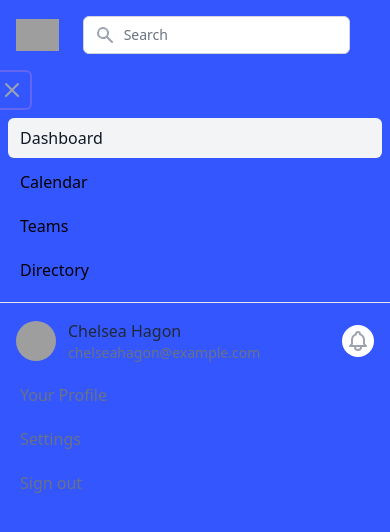
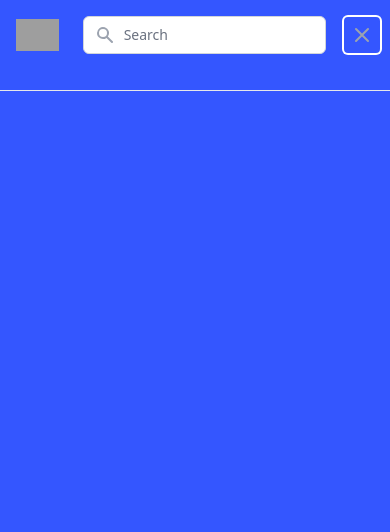
Before and after one commit to ThienAn1010/Capstone-Project, a Next.js app in the folder frontend/: page / in a window 390 px wide. Both pictures are taken after a click on the button "Open menu". Shown: the top 532 px of the page. Built offline with nearby package versions, Linux system fonts and the light colour scheme; grey boxes are pictures that could not be loaded.

Commit message:
work on mobile nav

```diff
--- a/frontend/components/navbar/NavBarNoLog.tsx
+++ b/frontend/components/navbar/NavBarNoLog.tsx
@@ -1,27 +1,9 @@
 import { Fragment } from "react"
 import { Popover } from "@headlessui/react"
-import { BellIcon, MenuIcon, XIcon } from "@heroicons/react/outline"
+import { MenuIcon, XIcon } from "@heroicons/react/outline"
 import SearchBar from "./SearchBar"
 import { Menu, Transition } from "@headlessui/react"
 import { ChevronDownIcon } from "@heroicons/react/solid"
-
-const user = {
-  name: "Chelsea Hagon",
-  email: "chelseahagon@example.com",
-  imageUrl:
-    "https://images.unsplash.com/photo-1550525811-e5869dd03032?ixlib=rb-1.2.1&ixid=eyJhcHBfaWQiOjEyMDd9&auto=format&fit=facearea&facepad=2&w=256&h=256&q=80",
-}
-const navigation = [
-  { name: "Dashboard", href: "#", current: true },
-  { name: "Calendar", href: "#", current: false },
-  { name: "Teams", href: "#", current: false },
-  { name: "Directory", href: "#", current: false },
-]
-const userNavigation = [
-  { name: "Your Profile", href: "#" },
-  { name: "Settings", href: "#" },
-  { name: "Sign out", href: "#" },
-]
 
 function classNames(...classes: string[]) {
   return classes.filter(Boolean).join(" ")
@@ -63,8 +45,18 @@ export default function NavBarNoLog() {
                 <div className="min-w-0 flex-1 md:px-8 lg:px-0 xl:col-span-6">
                   <SearchBar />
                 </div>
-
-                <div className="hidden divide-x divide-gray-100 lg:flex lg:items-center lg:justify-end xl:col-span-4">
+                <div className="flex items-center md:absolute md:right-0 md:inset-y-0 lg:hidden">
+                  {/* Mobile menu button */}
+                  <Popover.Button className="-mx-2 rounded-md p-2 inline-flex items-center justify-center text-gray-400 hover:bg-gray-100 hover:text-gray-500 focus:outline-none focus:ring-2 focus:ring-inset focus:ring-white">
+                    <span className="sr-only">Open menu</span>
+                    {open ? (
+                      <XIcon className="block h-6 w-6" aria-hidden="true" />
+                    ) : (
+                      <MenuIcon className="block h-6 w-6" aria-hidden="true" />
+                    )}
+                  </Popover.Button>
+                </div>
+                <div className="hidden lg:flex lg:divide-x lg:divide-gray-100 lg:items-center lg:justify-end xl:col-span-4">
                   <div className="px-4">
                     <p className="text-md subpixel-antialiased font-medium border-b border-transparent text-white hover:cursor-pointer hover:border-white">
                       BECOME A PAPERMAKER
@@ -233,74 +225,9 @@ export default function NavBarNoLog() {
                 </div>
               </div>
             </div>
-
-            <div className="flex items-center md:absolute md:right-0 md:inset-y-0 lg:hidden">
-              {/* Mobile menu button */}
-              <Popover.Button className="-mx-2 rounded-md p-2 inline-flex items-center justify-center text-gray-400 hover:bg-gray-100 hover:text-gray-500 focus:outline-none focus:ring-2 focus:ring-inset focus:ring-indigo-500">
-                <span className="sr-only">Open menu</span>
-                {open ? (
-                  <XIcon className="block h-6 w-6" aria-hidden="true" />
-                ) : (
-                  <MenuIcon className="block h-6 w-6" aria-hidden="true" />
-                )}
-              </Popover.Button>
-            </div>
-
             <Popover.Panel as="nav" className="lg:hidden" aria-label="Global">
-              <div className="max-w-3xl mx-auto px-2 pt-2 pb-3 space-y-1 sm:px-4">
-                {navigation.map((item) => (
-                  <a
-                    key={item.name}
-                    href={item.href}
-                    aria-current={item.current ? "page" : undefined}
-                    className={classNames(
-                      item.current
-                        ? "bg-gray-100 text-gray-900"
-                        : "hover:bg-gray-50",
-                      "block rounded-md py-2 px-3 text-base font-medium"
-                    )}
-                  >
-                    {item.name}
-                  </a>
-                ))}
-              </div>
-              <div className="border-t border-gray-200 pt-4 pb-3">
-                <div className="max-w-3xl mx-auto px-4 flex items-center sm:px-6">
-                  <div className="flex-shrink-0">
-                    <img
-                      className="h-10 w-10 rounded-full"
-                      src={user.imageUrl}
-                      alt=""
-                    />
-                  </div>
-                  <div className="ml-3">
-                    <div className="text-base font-medium text-gray-800">
-                      {user.name}
-                    </div>
-                    <div className="text-sm font-medium text-gray-500">
-                      {user.email}
-                    </div>
-                  </div>
-                  <button
-                    type="button"
-                    className="ml-auto flex-shrink-0 bg-white rounded-full p-1 text-gray-400 hover:text-gray-500 focus:outline-none focus:ring-2 focus:ring-offset-2 focus:ring-indigo-500"
-                  >
-                    <span className="sr-only">View notifications</span>
-                    <BellIcon className="h-6 w-6" aria-hidden="true" />
-                  </button>
-                </div>
-                <div className="mt-3 max-w-3xl mx-auto px-2 space-y-1 sm:px-4">
-                  {userNavigation.map((item) => (
-                    <a
-                      key={item.name}
-                      href={item.href}
-                      className="block rounded-md py-2 px-3 text-base font-medium text-gray-500 hover:bg-gray-50 hover:text-gray-900"
-                    >
-                      {item.name}
-                    </a>
-                  ))}
-                </div>
-              </div>
+              <div className="max-w-3xl mx-auto px-2 pt-2 pb-3 space-y-1 sm:px-4"></div>
+              <div className="border-t border-gray-200 pt-4 pb-3"></div>
             </Popover.Panel>
           </>
         )}
```
